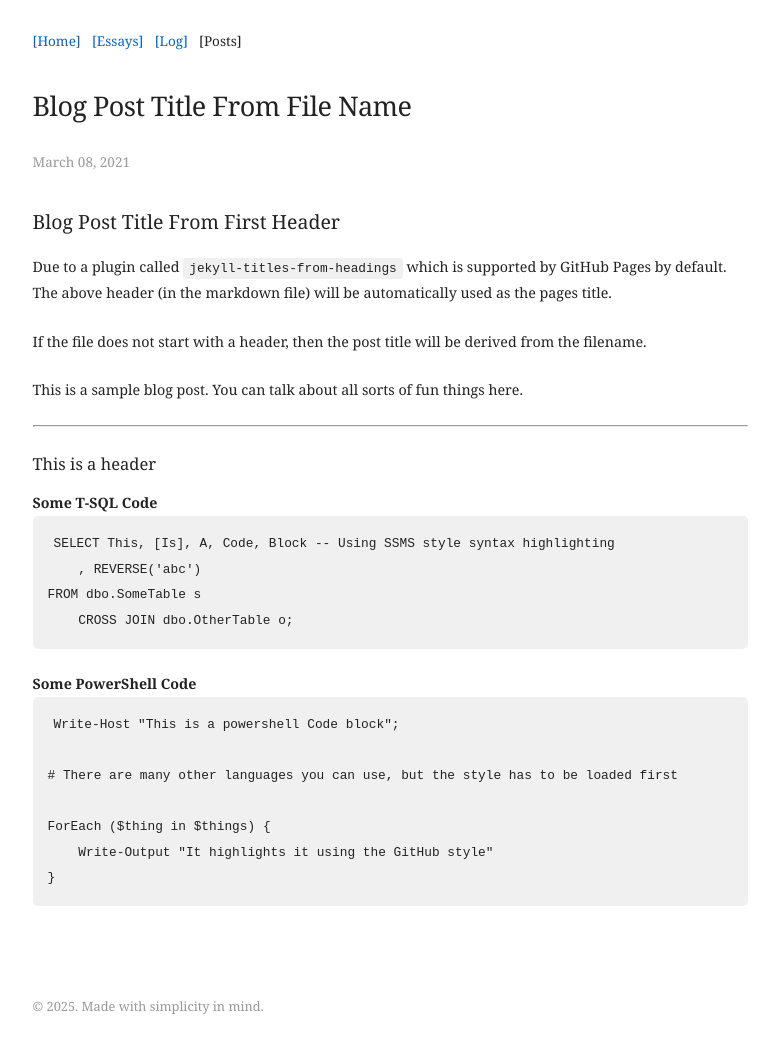
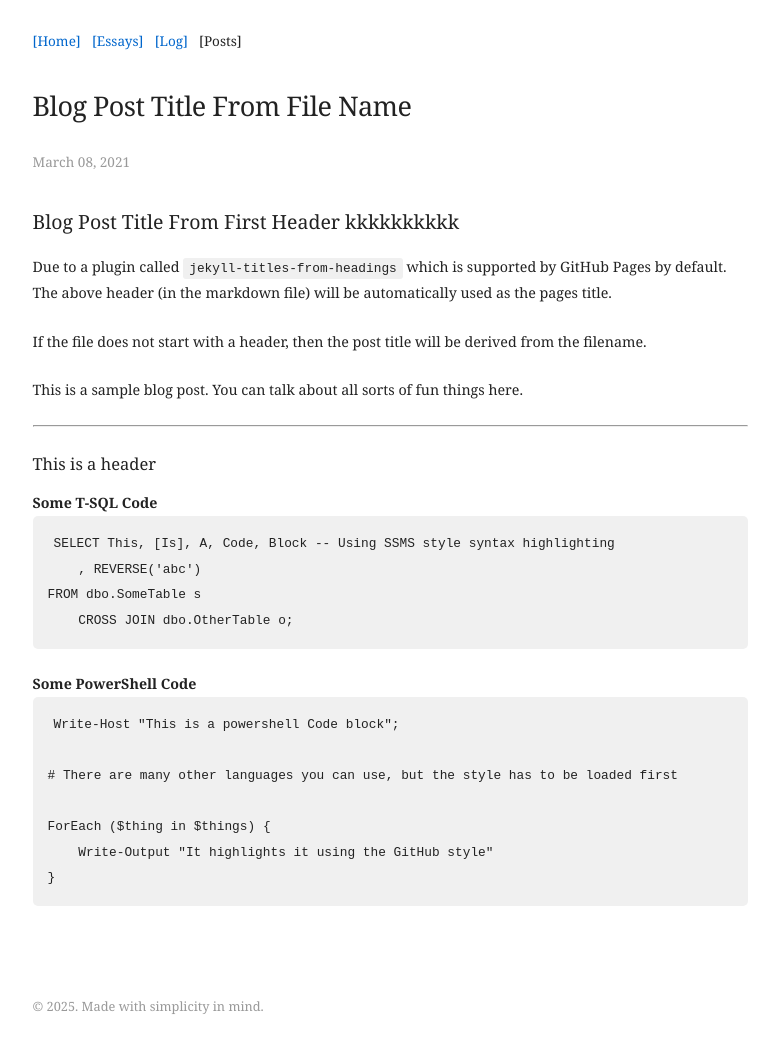
Before and after one commit to HJahanshiri/Hjahanshiri.github.io, a Jekyll site: the page built from _posts/2021-03-08-blog-post-title-from-file-name.md, in a window 1280 px wide. Shown: the whole page, without its empty margins (250-1029 px from the left). Built offline with Jekyll 4.4.1, drawn with Linux system fonts in a browser that asks for light colours.

Commit message:
Update 2021-03-08-blog-post-title-from-file-name.md

```diff
--- a/_posts/2021-03-08-blog-post-title-from-file-name.md
+++ b/_posts/2021-03-08-blog-post-title-from-file-name.md
@@ -1,4 +1,4 @@
-## Blog Post Title From First Header
+## Blog Post Title From First Header kkkkkkkkkk
 
 
 Due to a plugin called `jekyll-titles-from-headings` which is supported by GitHub Pages by default. The above header (in the markdown file) will be automatically used as the pages title.
```
